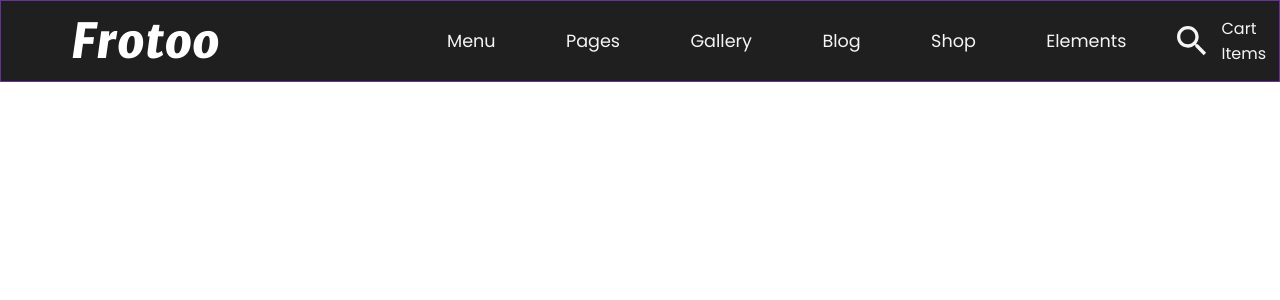
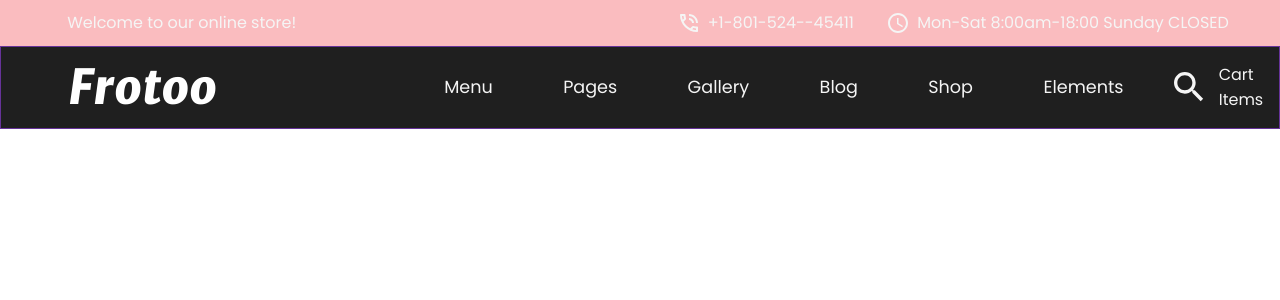
Before and after one commit to Grace229/React-Ecommerce, a React (Create React App) app: page / in a window 1280 px wide. Shown: the top 300 px of the page. Built offline with nearby package versions, Linux system fonts and the light colour scheme.

Commit message:
Header 1 commit

```diff
--- a/src/App.js
+++ b/src/App.js
@@ -1,11 +1,13 @@
 import React from 'react'
 import './App.css'
 import Footer from './components/footer/Footer'
+import Header1 from './components/Header/Header1'
 import Header2 from './components/Header/Header2'
 
 const App = () => {
    return (
       <div>
+         <Header1 />
          <Header2 />
       </div>
    )
--- a/src/components/Header/Header1.jsx
+++ b/src/components/Header/Header1.jsx
@@ -0,0 +1,27 @@
+import PhoneInTalkOutlinedIcon from '@material-ui/icons/PhoneInTalkOutlined';
+import WatchLaterOutlinedIcon from '@material-ui/icons/WatchLaterOutlined';
+import React from 'react'
+
+const Header1 = () => {
+    return (
+        <div className="header1">
+            <div className="header1__left">
+                <p>Welcome to our online store!</p>
+            </div>
+
+            <div className="header1__right">
+                <div className="header1__right--searchbox">
+                    <PhoneInTalkOutlinedIcon className="header1__right--icon"/>
+                    <p>+1-801-524--45411</p>
+                </div>
+
+                <div className="header1__right--cart">
+                    <WatchLaterOutlinedIcon className="header1__right--icon"/>
+                    <p>Mon-Sat 8:00am-18:00 Sunday CLOSED</p>
+                </div>
+            </div>
+        </div>
+    )
+}
+
+export default Header1
--- a/src/components/Header/Header2.jsx
+++ b/src/components/Header/Header2.jsx
@@ -6,7 +6,8 @@ import { LocalMallOutlined } from '@material-ui/icons';
 
 const Header2 = () => {
     return (
-        <div className="header2">
+        <div className="container">
+            <div className="header2">
             <div className="header2__left">
                 <h1>Frotoo</h1>
             </div>
@@ -32,6 +33,7 @@ const Header2 = () => {
                 </div>
             </div>
         </div>
+        </div>
     )
 }
 
--- a/src/components/Header/header.css
+++ b/src/components/Header/header.css
@@ -1,15 +1,47 @@
+.header1{
+    display: flex;
+    justify-content: space-between;
+    width: 100vw;
+    padding: .65em 3.2em .65em 4.2em;
+    color: whitesmoke;
+    font-size: 1em;
+    background-color: #fabcbf;
+}
+.header1__right{
+    display: flex;
+    justify-content: flex-end;
+    align-items: center;
+    width: 50%;
+}
+.header1__right--searchbox{
+    display: flex;
+    justify-content: center;
+    align-items: center;
+    margin-right: 2em;
+}
+.header1__right--icon{
+    margin-right: .3em;
+}
+.header1__right--cart{
+    display: flex;
+    justify-content: center;
+    align-items: center;
+}
+
+
 .header2{
     display: flex;
-    width: 100%;
+    width: 100vw;
     justify-content: space-between;
     align-items: center;
     border: 1px solid rebeccapurple;
-    margin: 0;
     color: whitesmoke;
-    padding: 10px 50px 10px 70px;
+    padding: .65em 3.2em .65em 4.2em;
     background-color: rgba(0, 0, 0, .88);
 }
 .header2__left{
+    display: flex;
+    justify-content: center;
     /* border: 1px solid firebrick; */
 }
 .header2__left > h1{
@@ -20,8 +52,8 @@
     font-family: 'Merriweather Sans', sans-serif;
 }
 .header2__middle{
-    /* border: 1px solid gold; */
-    width: 90%;
+    display: flex;
+    justify-content: center;
     padding-left: 12em;
 }
 .header2__lists{
@@ -53,9 +85,12 @@
     transition: 5s ease-in-out;
 }
 .header2__right--searchbox:hover > .header2__right--input{
-    display: inline !important;
+    display: flex !important;
     width: 10em;
     color: whitesmoke;
+    background-color: rgba(250,188,191, .8);
+    border-radius: 10px;
+    padding-left: 1em;
 }
 .header2__right--search{
     width: 60px !important;
--- a/src/index.css
+++ b/src/index.css
@@ -1 +1,5 @@
 @import url('https://fonts.googleapis.com/css2?family=Poppins:wght@500&family=Roboto:wght@500&display=swap');
+
+body{
+    width: 100%;
+}
```
Also changed, not shown: src/App.css (line endings or trailing spaces), src/components/Hero/Hero.jsx (added).
